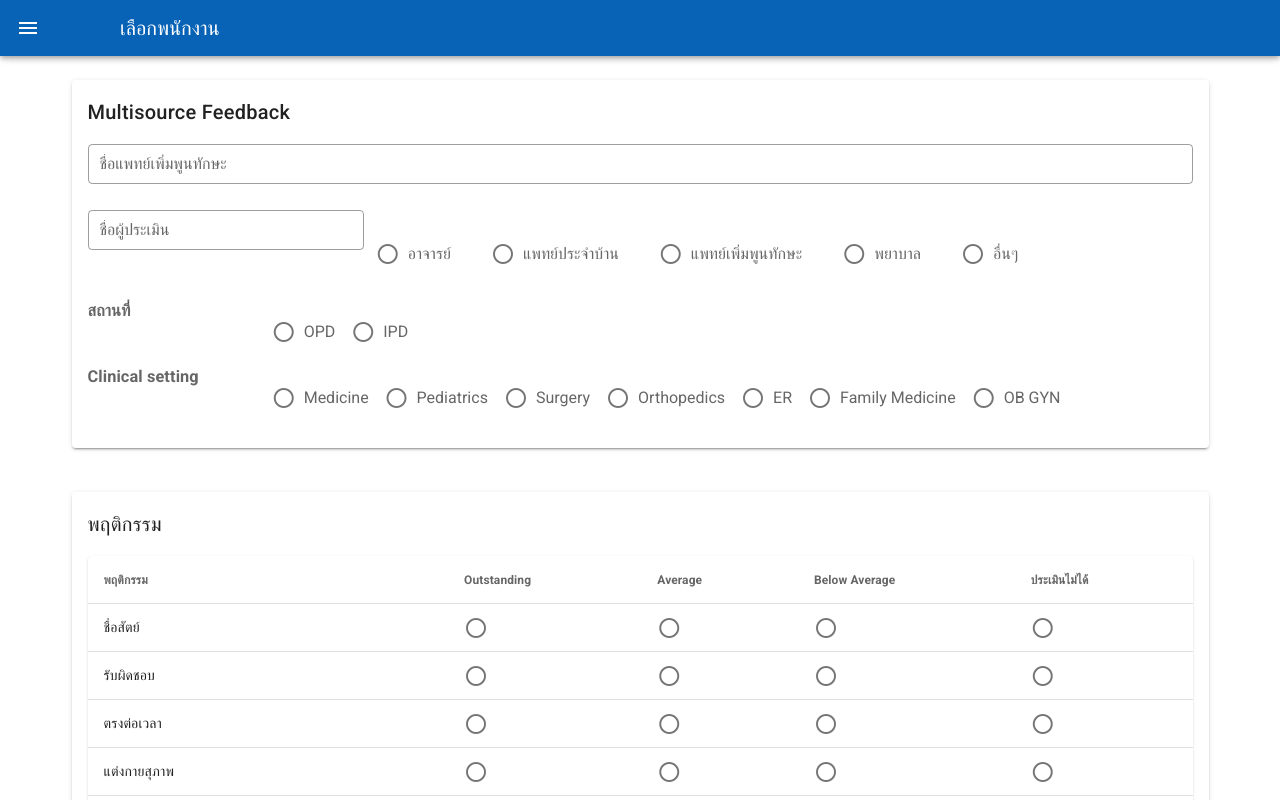
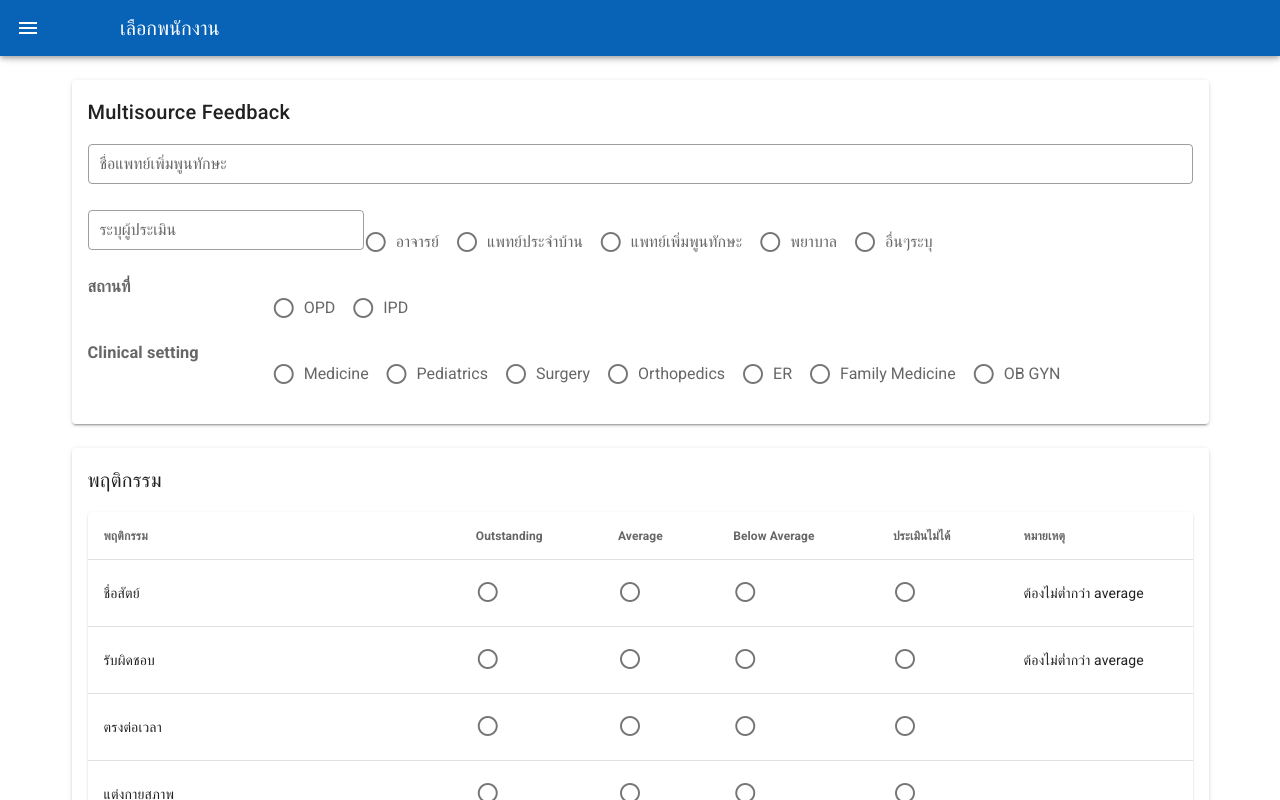
Before and after one commit to MyDXD/FormAssessment, a Nuxt app in the folder frontend/: page /manageSystem/selectEmp in a window 1280 px wide. Shown: the top 800 px of the page. Built offline with nearby package versions, Linux system fonts and the light colour scheme.

Commit message:
แก้ไข ui เเละ ส่งข้อมูล post

```diff
--- a/frontend/pages/manageSystem/selectEmp.vue
+++ b/frontend/pages/manageSystem/selectEmp.vue
@@ -11,35 +11,30 @@
                 <v-text-field label="ชื่อแพทย์เพิ่มพูนทักษะ" outlined dense></v-text-field>
               </v-col>
             </v-row>
-            <v-row no-gutters>
-  <!-- เรียงจากซ้ายไปขวา -->
+            <v-row no-gutters align="center">
+              <!-- ช่องกรอกสำหรับระบุผู้ประเมิน -->
               <v-col cols="3">
-    <v-text-field label="ชื่อผู้ประเมิน" outlined dense></v-text-field>
+                <v-text-field v-model="otherEvaluator" label="ระบุผู้ประเมิน" outlined dense></v-text-field>
               </v-col>
+
+              <!-- กลุ่มของ radio buttons -->
               <v-col cols="9">
                 <v-radio-group v-model="evaluatorType" row>
-      <v-col cols="auto">
                   <v-radio label="อาจารย์" value="อาจารย์"></v-radio>
-      </v-col>
-      <v-col cols="auto">
                   <v-radio label="แพทย์ประจำบ้าน" value="แพทย์ประจำบ้าน"></v-radio>
-      </v-col>
-      <v-col cols="auto">
                   <v-radio label="แพทย์เพิ่มพูนทักษะ" value="แพทย์เพิ่มพูนทักษะ"></v-radio>
-      </v-col>
-      <v-col cols="auto">
                   <v-radio label="พยาบาล" value="พยาบาล"></v-radio>
-      </v-col>
-      <v-col cols="auto">
-        <v-radio label="อื่นๆ" value="อื่นๆ"></v-radio>
-        <!-- ช่องกรอกข้อความเมื่อเลือก "อื่นๆ" อยู่ในระนาบเดียวกัน -->
-        <v-text-field v-if="evaluatorType === 'อื่นๆ'" v-model="otherEvaluator" label="ระบุ" outlined dense></v-text-field>
-      </v-col>
+                  <v-radio label="อื่นๆระบุ" value="อื่นๆ"></v-radio>
+
+                  <!-- ช่องกรอกข้อความเมื่อเลือก "อื่นๆ" -->
+                  <v-text-field v-if="evaluatorType === 'อื่นๆ'" v-model="otherEvaluator" label="ระบุ" outlined
+                    dense></v-text-field>
                 </v-radio-group>
               </v-col>
             </v-row>
 
-            <v-row no-gutters a>
+
+            <v-row no-gutters>
               <v-col cols="2">
                 <h3>สถานที่</h3>
               </v-col>
@@ -50,6 +45,7 @@
                 </v-radio-group>
               </v-col>
             </v-row>
+
             <v-row no-gutters>
               <v-col cols="2">
                 <h3>Clinical setting</h3>
@@ -66,7 +62,6 @@
                 </v-radio-group>
               </v-col>
             </v-row>
-
           </v-card-text>
         </v-card>
       </v-col>
@@ -78,21 +73,46 @@
         <v-card>
           <v-card-title>พฤติกรรม</v-card-title>
           <v-card-text>
-            <v-data-table :headers="headers" :items="items" class="elevation-1">
-              <template v-slot:item.behavior="{ item }">
+            <v-data-table :headers="headers" :items="items" item-value="behavior" class="elevation-1">
+              <template v-slot:item="{ item }">
+                <tr>
+                  <!-- คอลัมน์พฤติกรรม -->
                   <td>{{ item.behavior }}</td>
-              </template>
-              <template v-slot:item.outstanding="{ item }">
-                <v-radio v-model="item.rating" value="Outstanding"></v-radio>
-              </template>
-              <template v-slot:item.average="{ item }">
-                <v-radio v-model="item.rating" value="Average"></v-radio>
-              </template>
-              <template v-slot:item.belowAverage="{ item }">
-                <v-radio v-model="item.rating" value="Below Average"></v-radio>
-              </template>
-              <template v-slot:item.notEvaluated="{ item }">
-                <v-radio v-model="item.rating" value="Not Evaluated"></v-radio>
+
+                  <!-- คอลัมน์ Outstanding -->
+                  <td>
+                    <v-radio-group v-model="item.rating">
+                      <v-radio value="Outstanding"></v-radio>
+                    </v-radio-group>
+                  </td>
+
+                  <!-- คอลัมน์ Average -->
+                  <td>
+                    <v-radio-group v-model="item.rating">
+                      <v-radio value="Average"></v-radio>
+                    </v-radio-group>
+                  </td>
+
+                  <!-- คอลัมน์ Below Average -->
+                  <td>
+                    <v-radio-group v-model="item.rating">
+                      <v-radio value="Below Average"></v-radio>
+                    </v-radio-group>
+                  </td>
+
+                  <!-- คอลัมน์ Not Evaluated -->
+                  <td>
+                    <v-radio-group v-model="item.rating">
+                      <v-radio value="Not Evaluated"></v-radio>
+                    </v-radio-group>
+                  </td>
+
+                  <!-- คอลัมน์ หมายเหตุ -->
+                  <td>
+                    <!-- ตรวจสอบว่า item.showNote เป็น true หรือไม่ -->
+                    <span v-if="item.showNote">ต้องไม่ต่ำกว่า average</span>
+                  </td>
+                </tr>
               </template>
             </v-data-table>
           </v-card-text>
@@ -138,31 +158,29 @@ export default {
   data() {
     return {
       evaluatorType: '',
+      evaluatorName: '',
       otherEvaluator: '',
+      place: '',
+      clinicalSetting: '',
       headers: [
         { text: 'พฤติกรรม', value: 'behavior' },
         { text: 'Outstanding', value: 'outstanding' },
         { text: 'Average', value: 'average' },
         { text: 'Below Average', value: 'belowAverage' },
         { text: 'ประเมินไม่ได้', value: 'notEvaluated' },
+        { text: 'หมายเหตุ', value: 'notes' },
       ],
       items: [
-        { behavior: 'ชื่อสัตย์', rating: null },
-        { behavior: 'รับผิดชอบ', rating: null },
-        { behavior: 'ตรงต่อเวลา', rating: null },
-        { behavior: 'แต่งกายสุภาพ', rating: null },
-        { behavior: 'ทักษะในการสื่อสารกับผู้ป่วยและญาติ', rating: null },
-        { behavior: 'ทักษะในการสื่อสารกับเพื่อนร่วมงาน', rating: null },
-        { behavior: 'จุดเด่นด้านจริยธรรมวิชาชีพ', rating: null },
-        { behavior: 'อื่นๆ', rating: null },
+        { behavior: 'ชื่อสัตย์', rating: null, notes: '', showNote: true },
+        { behavior: 'รับผิดชอบ', rating: null, notes: '', showNote: true },
+        { behavior: 'ตรงต่อเวลา', rating: null, notes: '', showNote: false },
+        { behavior: 'แต่งกายสุภาพ', rating: null, notes: '', showNote: false },
+        { behavior: 'ทักษะในการสื่อสารกับผู้ป่วยและญาติ', rating: null, notes: '', showNote: false },
+        { behavior: 'ทักษะในการสื่อสารเเละมนุษย์สัมพันธุ์กับเพื่อนร่วมงาน', rating: null, notes: '', showNote: false },
+        { behavior: 'ดูเเลผู้ป่วยด้วยจริยธรรมวิชาชีพ', rating: null, notes: '', showNote: true },
+        { behavior: 'อื่นๆ', rating: null, notes: '', showNote: false },
       ],
     };
   },
 };
 </script>
-
-<style scoped>
-.v-card {
-  margin-bottom: 20px;
-}
-</style>
--- a/frontend/pages/manageSystem/selectRoom.vue
+++ b/frontend/pages/manageSystem/selectRoom.vue
@@ -80,8 +80,8 @@
 
     <!-- กลุ่มงาน -->
     <v-card class="custom-card">
+      <h2>กลุ่มงาน</h2>
       <v-row>
-        <h2>กลุ่มงาน</h2>
         <v-radio-group v-model="groupWork.department" row>
           <v-col cols="12" md="2">
             <v-radio label="อายุรศาสตร์" value="อายุรศาสตร์"></v-radio>
@@ -338,6 +338,7 @@
     <v-row>
       <v-col cols="12" class="text-center">
         <v-btn @click="submitEvaluation" color="primary">ส่งการประเมิน</v-btn>
+        <v-btn color="primary" @click="getItem">Fetch Item</v-btn>
       </v-col>
     </v-row>
   </div>
@@ -398,6 +399,7 @@ export default {
 
       // Footer (บันทึกเพิ่มเติม)
       note: "",
+      item: null
     };
   },
   computed: {
@@ -421,6 +423,14 @@ export default {
     this.generalData.years = this.getYears();
   },
   methods: {
+    async getItem() {
+      try {
+        const response = await axios.get('https://api.example.com/item/1');
+        this.item = response.data;
+      } catch (error) {
+        console.error('Error fetching item:', error);
+      }
+    },
     calculateDuration(startDate, endDate) {
       if (startDate && endDate) {
         const start = new Date(startDate);
@@ -431,8 +441,10 @@ export default {
             title: 'เกิดข้อผิดพลาด',
             text: 'วันที่เริ่มต้นต้องไม่เกินวันที่สิ้นสุด!',
           });
-          this.startDate = '';
-          this.endDate = '';
+          this.generalData.startDate = '';
+          this.generalData.endDate = '';
+          this.groupWork.startDate = '';
+          this.groupWork.endDate = '';
           return '';
         }
 
@@ -474,11 +486,6 @@ export default {
     async submitEvaluation() {
       try {
         const dataToSend = {
-          // generalData: this.generalData,
-          // groupWork: this.groupWork,
-          // evaluation: this.evaluation,
-          // note: this.note,
-          //datanew
           prefix: this.generalData.prefix,
           firstName: this.generalData.name,
           lastName: this.generalData.lastname,
@@ -497,17 +504,14 @@ export default {
               bedSize: this.groupWork.hospitalSize
             }
           },
-
           periodWork: this.groupWork.durationDisplay,
           startDate2: this.groupWork.startDate,
           endDate2: this.groupWork.endDate,
-
           sickLeave: this.groupWork.leaveSickDays,
           personalLeave: this.groupWork.leaveBusinessDays,
           withoutLeave: this.groupWork.absentWithoutLeaveDays,
           workPercentage: this.groupWork.actualWorkPercentage,
           withoutNotification: this.groupWork.noDutyWithoutNotice,
-
           topics: [
                 {
                   score: this.evaluation.knowledge
@@ -531,12 +535,9 @@ export default {
                   score: this.evaluation.continuousLearning
                 },
           ],
-
           report:this.note
         };
         console.log("ข้อมูลที่ส่งไป", dataToSend);
-
-
         const response = await axios.post('http://localhost:8000/form/create', dataToSend);
 
         if (response.status === 200) {
@@ -566,14 +567,10 @@ export default {
 
 <style scoped>
 .custom-card {
-  border: 1px solid #ccc;
+  border: 1px #ccc;
   border-radius: 18px;
   padding: 20px;
   max-width: 1200px;
   margin: 20px auto;
 }
-
-.group-work .v-col {
-  margin-bottom: 10px;
-}
 </style>
```
Lines whose indentation alone changed are shown as unchanged.
